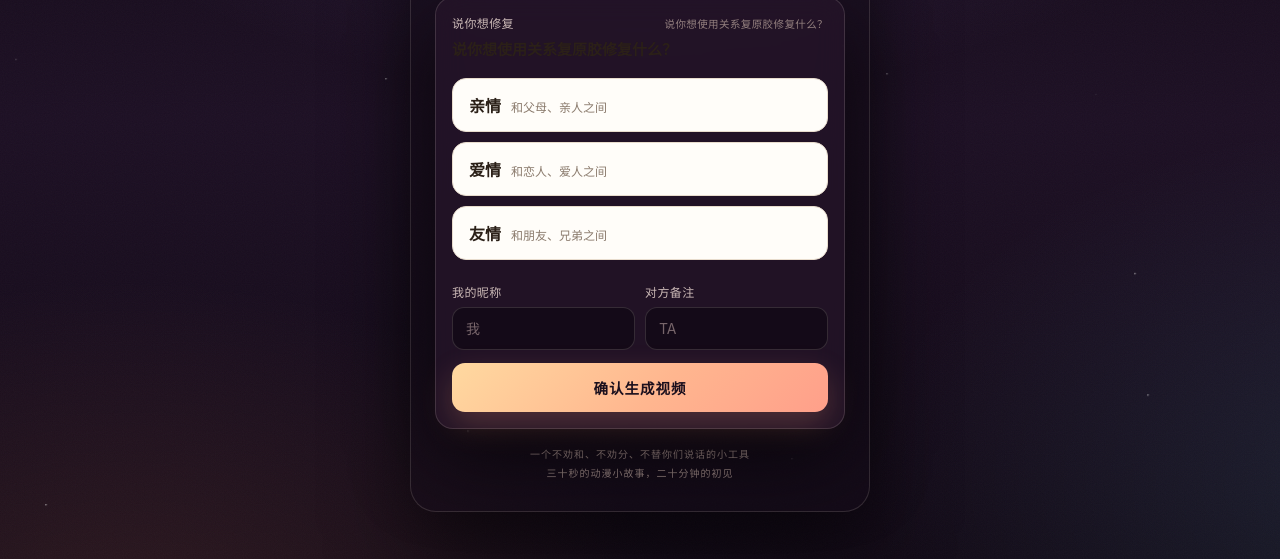
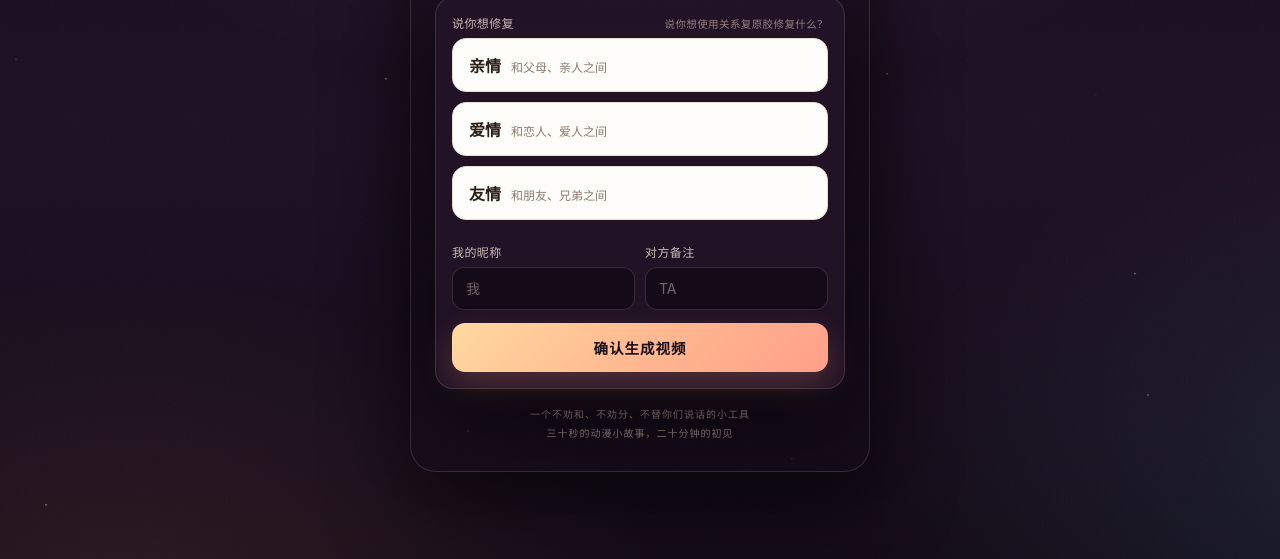
Before and after one commit to xy683/relation-glue, a website: page public/index.html in a window 1280 px wide. Shown: the part 241-800 px from the top of the page. Drawn offline with Linux system fonts and the light colour scheme; no server answers.

Commit message:
去掉重复的问题那一行

```diff
--- a/public/index.html
+++ b/public/index.html
@@ -48,7 +48,6 @@
     <form id="create" class="card" autocomplete="off">
             <div class="field">
         <label>说你想修复 <small>说你想使用关系复原胶修复什么？</small></label>
-        <p class="ask">说你想使用关系复原胶修复什么？</p>
         <div class="kinds" id="kinds">
           <button type="button" class="kind" data-kind="family"><b>亲情</b><span>和父母、亲人之间</span></button>
           <button type="button" class="kind" data-kind="love"><b>爱情</b><span>和恋人、爱人之间</span></button>
```
